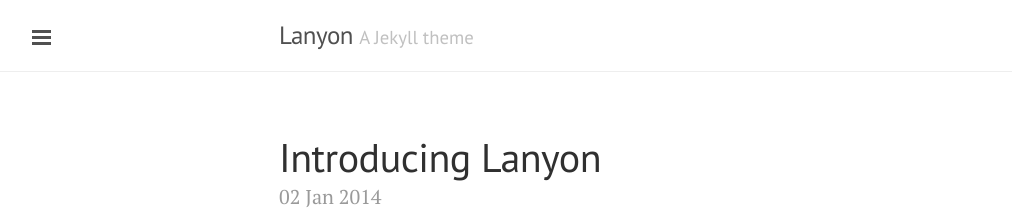
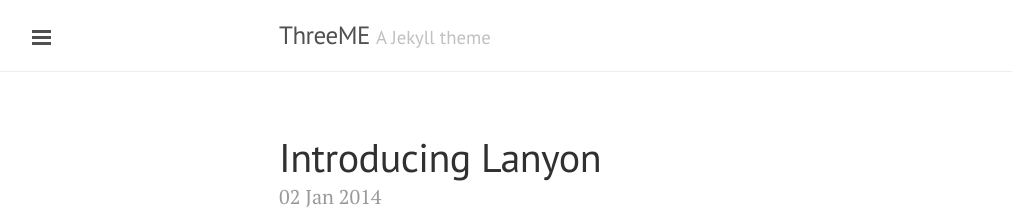
Before and after one commit to Lidewey/Lidewey.github.io, a Jekyll site: the page built from index.html, in a window 1280 px wide and 900 px high. Shown: the top 216 px of the window, without its empty margins (1-1013 px from the left). Built offline with Jekyll 4.4.1, drawn with Linux system fonts in a browser that asks for light colours; Markdown is read by kramdown in place of the engine named in the settings; the list of posts is cut into pages by our own code.

Commit message:
Change title to ThreeME in config

```diff
--- a/_config.yml
+++ b/_config.yml
@@ -6,9 +6,9 @@
 permalink:        pretty
 
 # Setup
-title:            Lanyon
+title:            ThreeME
 tagline:          'A Jekyll theme'
-description:      'Nav bar'
+description:      'Menu'
 url:              http://lanyon.getpoole.com
 baseurl:          '/'
 paginate:         5
```
